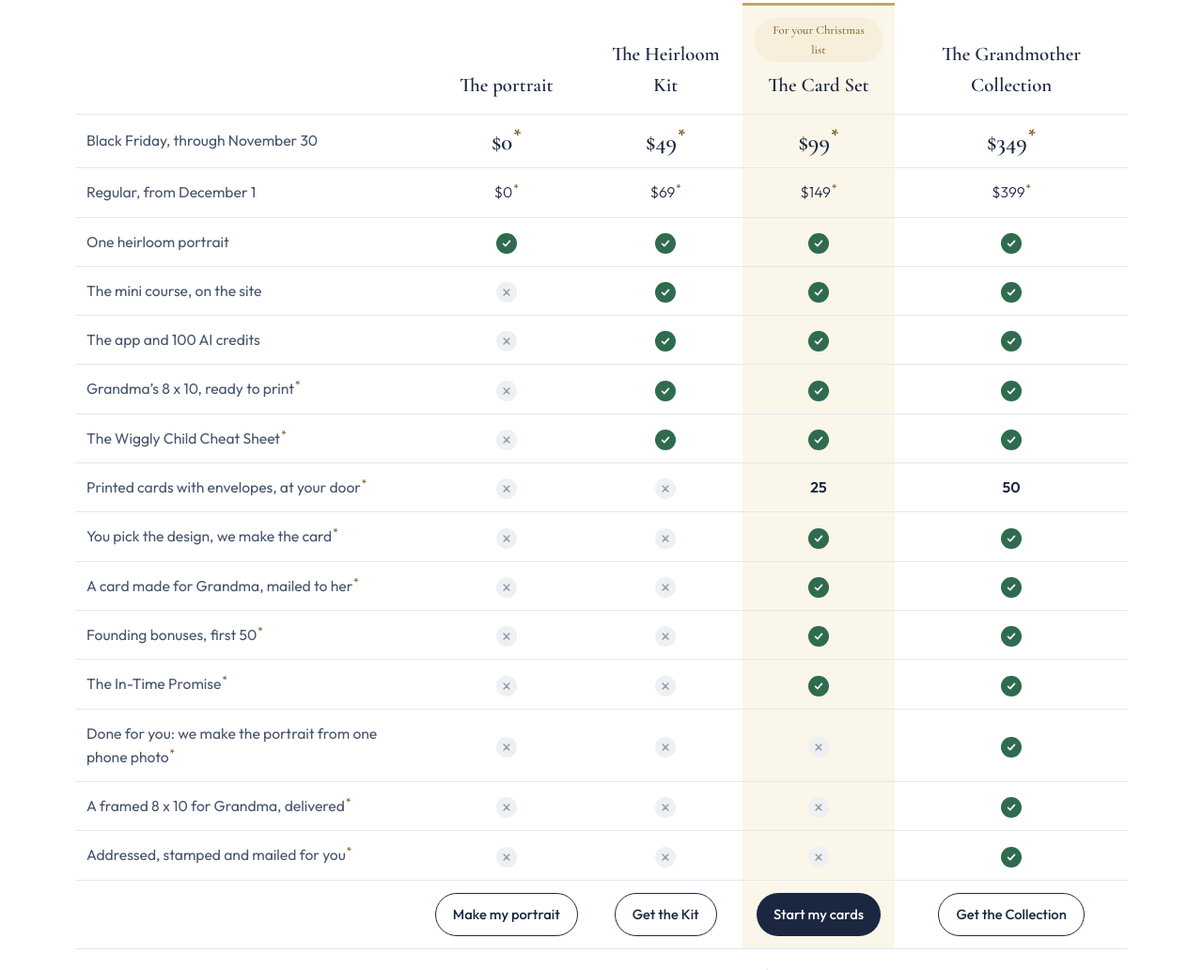
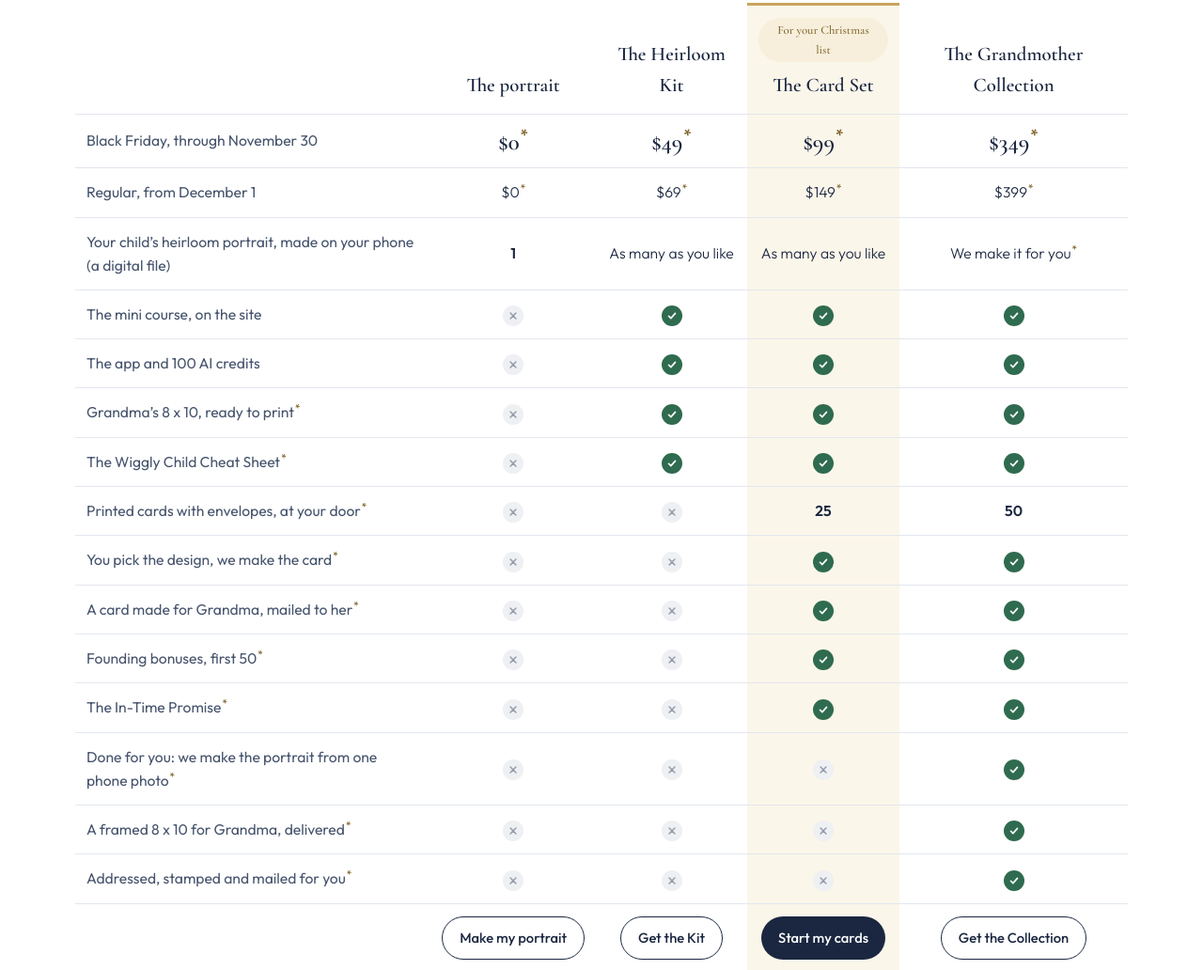
Before and after one commit to vempatipawan/Childhood-Heirloom-Portraiture, a plain HTML site: page pricing.html in a window 1280 px wide. Shown: the part 4989-6021 px from the top of the page at 94% size. Drawn offline with nearby package versions, Linux system fonts and the light colour scheme; a web font is replaced by a local one.

Commit message:
Pricing: the portrait row says what each tier gives (1 on the free portrait, as many as you like with the app and 100 credits, made for you in the Collection)
Co-Authored-By: Claude Opus 5.5 <noreply@anthropic.com>

```diff
--- a/pricing.html
+++ b/pricing.html
@@ -192,7 +192,7 @@
       <tbody>
         <tr><td>Black Friday, through November 30</td><td class="pr">$0<sup class="ast">*</sup></td><td class="pr">$49<sup class="ast">*</sup></td><td class="pr hot">$99<sup class="ast">*</sup></td><td class="pr">$349<sup class="ast">*</sup></td></tr>
         <tr><td>Regular, from December 1</td><td>$0<sup class="ast">*</sup></td><td>$69<sup class="ast">*</sup></td><td class="hot">$149<sup class="ast">*</sup></td><td>$399<sup class="ast">*</sup></td></tr>
-        <tr><td>One heirloom portrait</td><td><span class="t-yes" aria-label="Yes"></span></td><td><span class="t-yes" aria-label="Yes"></span></td><td class="hot"><span class="t-yes" aria-label="Yes"></span></td><td><span class="t-yes" aria-label="Yes"></span></td></tr>
+        <tr><td>Your child’s heirloom portrait, made on your phone (a digital file)</td><td><strong>1</strong></td><td>As many as you like</td><td class="hot">As many as you like</td><td>We make it for you<sup class="ast">*</sup></td></tr>
         <tr><td>The mini course, on the site</td><td><span class="t-no" aria-label="No"></span></td><td><span class="t-yes" aria-label="Yes"></span></td><td class="hot"><span class="t-yes" aria-label="Yes"></span></td><td><span class="t-yes" aria-label="Yes"></span></td></tr>
         <tr><td>The app and 100 AI credits</td><td><span class="t-no" aria-label="No"></span></td><td><span class="t-yes" aria-label="Yes"></span></td><td class="hot"><span class="t-yes" aria-label="Yes"></span></td><td><span class="t-yes" aria-label="Yes"></span></td></tr>
         <tr><td>Grandma’s 8&nbsp;x&nbsp;10, ready to print<sup class="ast">*</sup></td><td><span class="t-no" aria-label="No"></span></td><td><span class="t-yes" aria-label="Yes"></span></td><td class="hot"><span class="t-yes" aria-label="Yes"></span></td><td><span class="t-yes" aria-label="Yes"></span></td></tr>
@@ -215,7 +215,7 @@
         <h3>The Heirloom Christmas Card Set</h3>
         <p class="pr">$99<sup class="ast">*</sup><s>$149<sup class="ast">*</sup></s></p>
         <h4>You get</h4>
-        <ul><li class="y">One heirloom portrait, and as many more as you like</li><li class="y">25 printed cards with envelopes, at your door<sup class="ast">*</sup></li><li class="y">You pick the design, we make the card<sup class="ast">*</sup></li><li class="y">A card made for Grandma, mailed to her<sup class="ast">*</sup></li><li class="y">The mini course, the app and 100 AI credits</li><li class="y">Grandma’s 8&nbsp;x&nbsp;10, ready to print<sup class="ast">*</sup></li><li class="y">The Wiggly Child Cheat Sheet<sup class="ast">*</sup></li><li class="y">Founding bonuses, first 50<sup class="ast">*</sup></li><li class="y">The In-Time Promise<sup class="ast">*</sup></li></ul>
+        <ul><li class="y">Your child’s heirloom portrait, as many as you like</li><li class="y">25 printed cards with envelopes, at your door<sup class="ast">*</sup></li><li class="y">You pick the design, we make the card<sup class="ast">*</sup></li><li class="y">A card made for Grandma, mailed to her<sup class="ast">*</sup></li><li class="y">The mini course, the app and 100 AI credits</li><li class="y">Grandma’s 8&nbsp;x&nbsp;10, ready to print<sup class="ast">*</sup></li><li class="y">The Wiggly Child Cheat Sheet<sup class="ast">*</sup></li><li class="y">Founding bonuses, first 50<sup class="ast">*</sup></li><li class="y">The In-Time Promise<sup class="ast">*</sup></li></ul>
         <h4>Not in this one</h4>
         <ul><li class="n">A framed 8&nbsp;x&nbsp;10 delivered (add it for $79<sup class="ast">*</sup>)</li><li class="n">Addressing and mailing (add it for $59<sup class="ast">*</sup>)</li></ul>
         <a class="btn btn-ink btn-wide" href="cards.html">Start my cards</a>
@@ -232,7 +232,7 @@
         <h3>The Heirloom Kit</h3>
         <p class="pr">$49<sup class="ast">*</sup><s>$69<sup class="ast">*</sup></s></p>
         <h4>You get</h4>
-        <ul><li class="y">The mini course, the app and 100 AI credits</li><li class="y">Grandma’s 8&nbsp;x&nbsp;10, ready to print<sup class="ast">*</sup></li><li class="y">The Wiggly Child Cheat Sheet<sup class="ast">*</sup></li></ul>
+        <ul><li class="y">Your child’s heirloom portrait, as many as you like</li><li class="y">The mini course, the app and 100 AI credits</li><li class="y">Grandma’s 8&nbsp;x&nbsp;10, ready to print<sup class="ast">*</sup></li><li class="y">The Wiggly Child Cheat Sheet<sup class="ast">*</sup></li></ul>
         <h4>Not in this one</h4>
         <ul><li class="n">Printed cards</li><li class="n">A card for Grandma</li><li class="n">The In-Time Promise</li></ul>
         <a class="btn btn-line btn-wide" href="checkout.html?tier=kit">Get the Kit</a>
```
